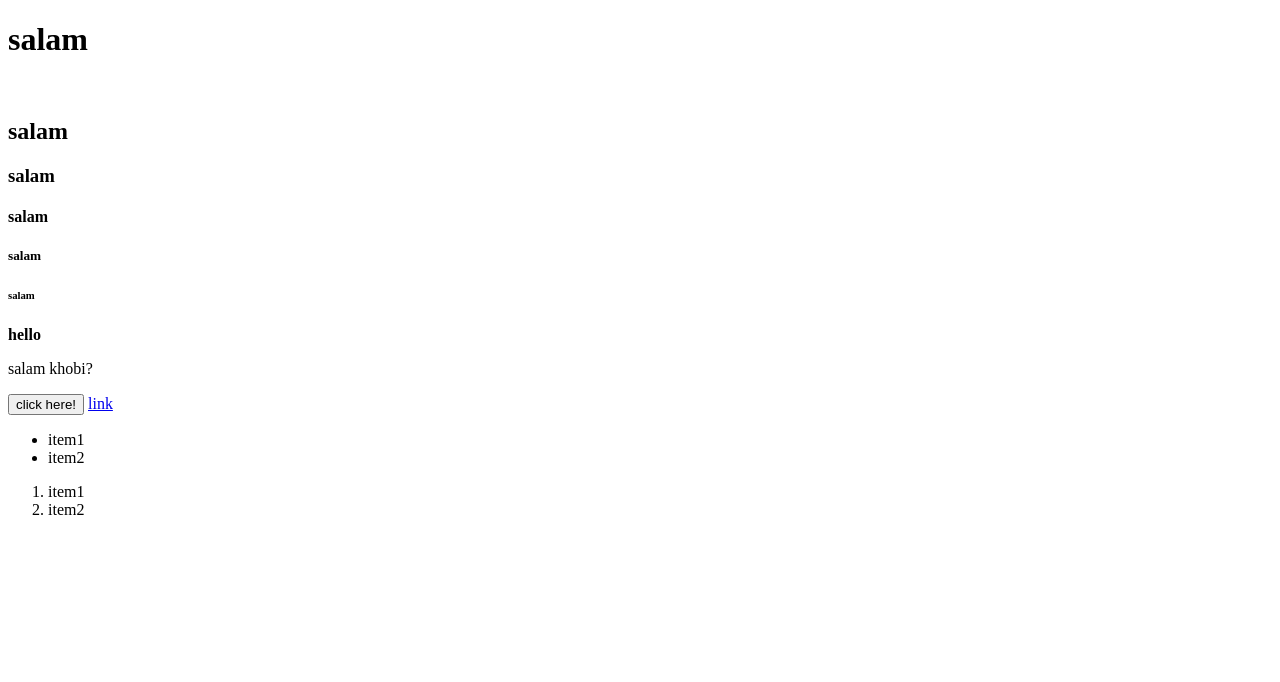
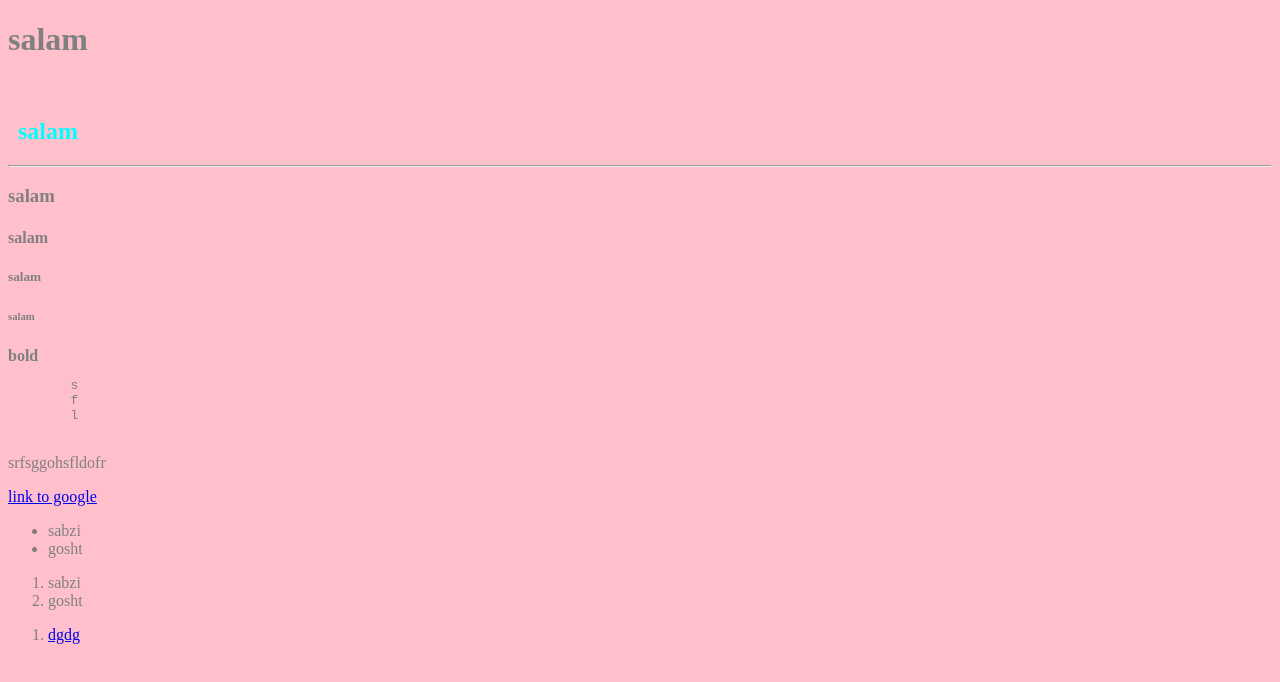
Before and after one commit to mohammadjavad948/learn-html, a plain HTML site: page index.html in a window 1280 px wide. Drawn offline with Linux system fonts and the light colour scheme.

Commit message:
first class

```diff
--- a/index.html
+++ b/index.html
@@ -1,32 +1,57 @@
 <!DOCTYPE html>
 <html>
   <head>
-        <title>hello world</title>
+    <title>my website</title>
   </head>
-    <body>
+  <style>
+    h2 {
+      color: aqua;
+      margin-left: 10px;
+    }
+
+    .bodyclass {
+      background: pink;
+      color: grey;
+    }
+  </style>
+  <body class="bodyclass">
+    <!-- this is a comment -->
     <h1>salam</h1>
-        <br>
+    <br />
     <h2>salam</h2>
+    <hr />
     <h3>salam</h3>
     <h4>salam</h4>
     <h5>salam</h5>
-        <h6>salam</h6>
-        <!-- comment here -->
-        <b>hello</b>
-        <p>
-            salam khobi?
-        </p>
-        <button>
-            click here!
-        </button>
-        <a href="https://google.com">link</a>
+    <h6>
+      salam
+    </h6>
+
+    <b>bold</b>
+
+    <pre>
+        s
+        f
+        l
+    </pre>
+
+    <p>srfsggohsfldofr</p>
+    <a href="https://google.com">link to google</a>
+
     <ul>
-            <li>item1</li>
-            <li>item2</li>
+      <li>sabzi</li>
+      <li>gosht</li>
     </ul>
+
     <ol>
-            <li>item1</li>
-            <li>item2</li>
+      <li>sabzi</li>
+      <li>gosht</li>
+    </ol>
+
+    <ol>
+      <li>
+        <a href="#">dgdg</a>
+      </li>
     </ol>
   </body>
 </html>
```
Lines whose indentation alone changed are shown as unchanged.
